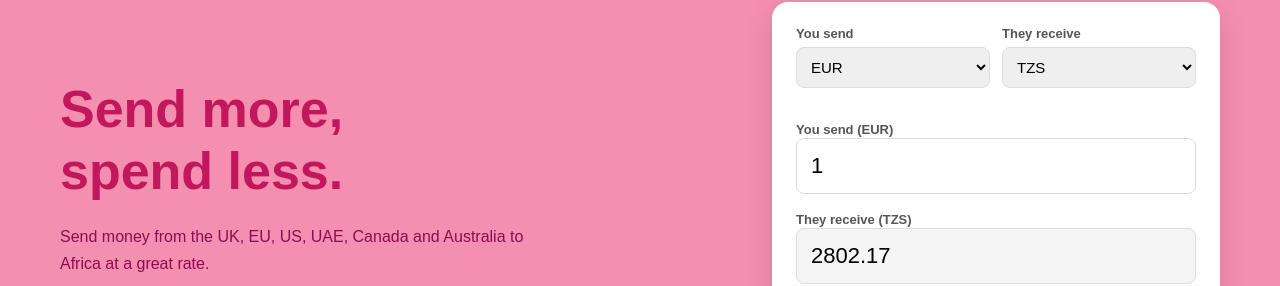
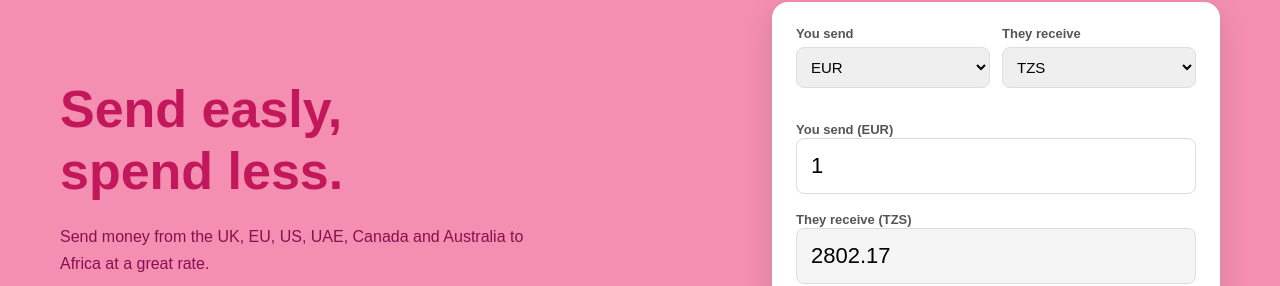
Before and after one commit to sendeasly/money-transfer, a React (Create React App) app: page / in a window 1280 px wide. Shown: the part 138-424 px from the top of the page. Built offline with nearby package versions, Linux system fonts and the light colour scheme.

Commit message:
rekenisha maandishi

```diff
--- a/src/pages/Home.js
+++ b/src/pages/Home.js
@@ -68,7 +68,7 @@ function Home() {
 
         {/* Maandishi */}
         <div style={styles.maandishi}>
-          <h1 style={styles.kichwa}>Send more,<br />spend less.</h1>
+          <h1 style={styles.kichwa}>Send easly,<br />spend less.</h1>
           <p style={styles.maelezo}>
             Send money from the UK, EU, US, UAE, Canada and
             Australia to Africa at a great rate.
```
